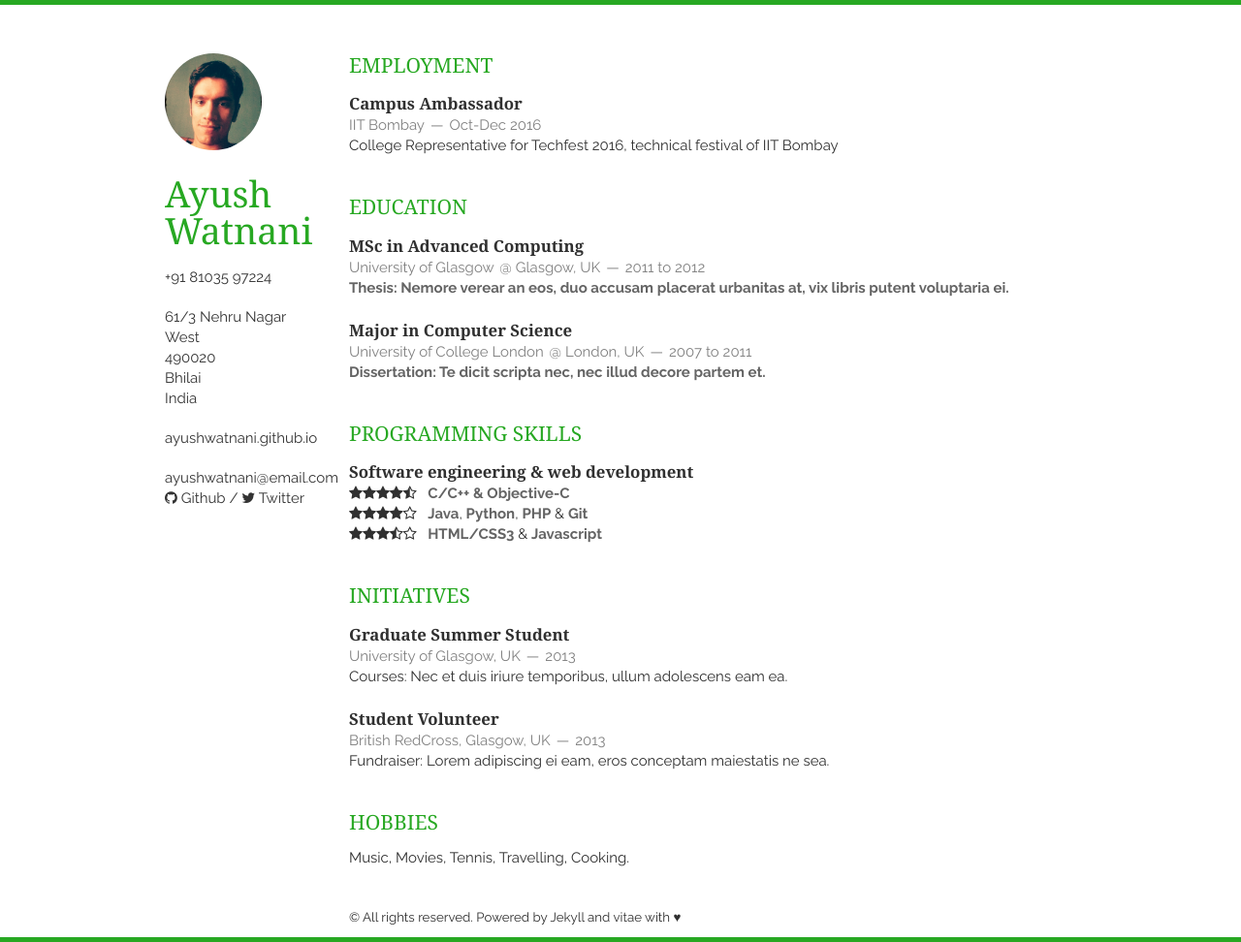
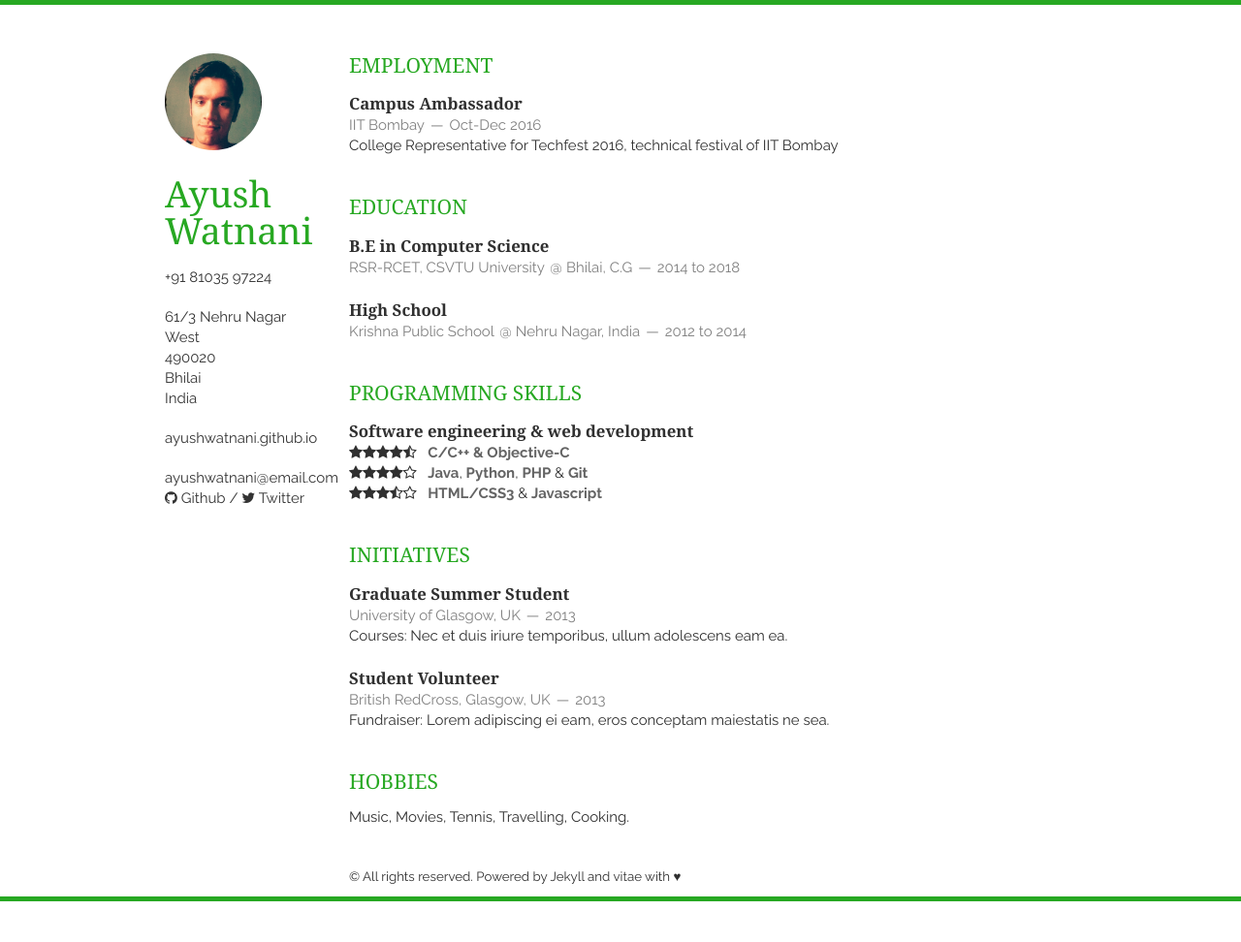
Before and after one commit to mrdeepakchauhan/resume, a Jekyll site: the page built from index.html, in a window 1280 px wide. Shown: the whole page at 97% size. Built offline with Jekyll 4.4.1, drawn with Linux system fonts in a browser that asks for light colours; nearby versions of some CDN libraries; the list of posts is cut into pages by our own code; after the commit the page ends 930 px from its top, so only the background shows below that.

Commit message:
Update education.html

```diff
--- a/_includes/education.html
+++ b/_includes/education.html
@@ -2,22 +2,16 @@
     <h1>Education</h1>
     <article>
         <header>
-            <h1>MSc in Advanced Computing</h1>
-            <span>University of Glasgow</span>
-            <span><address>Glasgow, UK</address><time>2011 to 2012</time></span>
+            <h1>B.E in Computer Science</h1>
+            <span>RSR-RCET, CSVTU University</span>
+            <span><address>Bhilai, C.G</address><time>2014 to 2018</time></span>
         </header>
-        <p>
-            <em>Thesis: Nemore verear an eos, duo accusam placerat urbanitas at, vix libris putent voluptaria ei.</em>
-        </p>
     </article>
     <article>
         <header>
-            <h1>Major in Computer Science</h1>
-            <span>University of College London</span>
-            <span><address>London, UK</address><time>2007 to 2011</time></span>
+            <h1>High School</h1>
+            <span>Krishna Public School </span>
+            <span><address>Nehru Nagar, India</address><time>2012 to 2014</time></span>
         </header>
-        <p>
-            <em>Dissertation: Te dicit scripta nec, nec illud decore partem et.</em>
-        </p>
     </article>
 </section>
```
